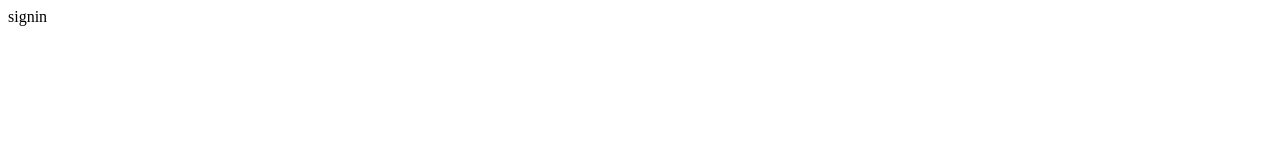
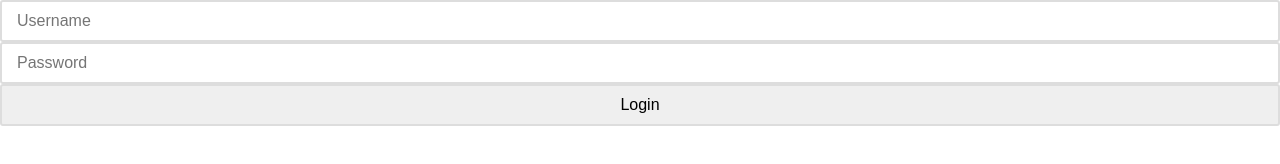
Before and after one commit to etohtaichirou/html_ex, a plain HTML site: page signin.html in a window 1280 px wide. Drawn offline with Linux system fonts and the light colour scheme.

Commit message:
signinページ内容追加

```diff
--- a/signin.html
+++ b/signin.html
@@ -4,8 +4,26 @@
     <meta charset="UTF-8" />
     <meta name="viewport" content="width=device-width, initial-scale=1.0" />
     <title>Document</title>
+    <link rel="stylesheet" href="reset.css" />
+    <link
+      href="https://fonts.googleapis.com/css2?family=Noto+Sans+JP&display=swap"
+      rel="stylesheet"
+    />
+    <link rel="stylesheet" href="style.css" />
   </head>
   <body>
-    signin
+    <main>
+      <article>
+        <form name="form-login">
+          <span class="fontawesome-user"></span>
+          <input type="text" id="user" placeholder="Username" />
+
+          <span class="fontawesome-lock"></span>
+          <input type="password" id="pass" placeholder="Password" />
+
+          <input type="submit" value="Login" />
+        </form>
+      </article>
+    </main>
   </body>
 </html>
--- a/style.css
+++ b/style.css
@@ -40,7 +40,14 @@
   text-decoration: none;
   color: #333;
 }
-
+input {
+  width: 100%; /*親要素いっぱい広げる*/
+  padding: 10px 15px; /*ボックスを大きくする*/
+  font-size: 16px;
+  border-radius: 3px; /*ボックス角の丸み*/
+  border: 2px solid #ddd; /*枠線*/
+  box-sizing: border-box; /*横幅の解釈をpadding, borderまでとする*/
+}
 @media (prefers-color-scheme: dark) {
   body {
     background-color: #444;
```
Also changed, not shown: 1 other file.
